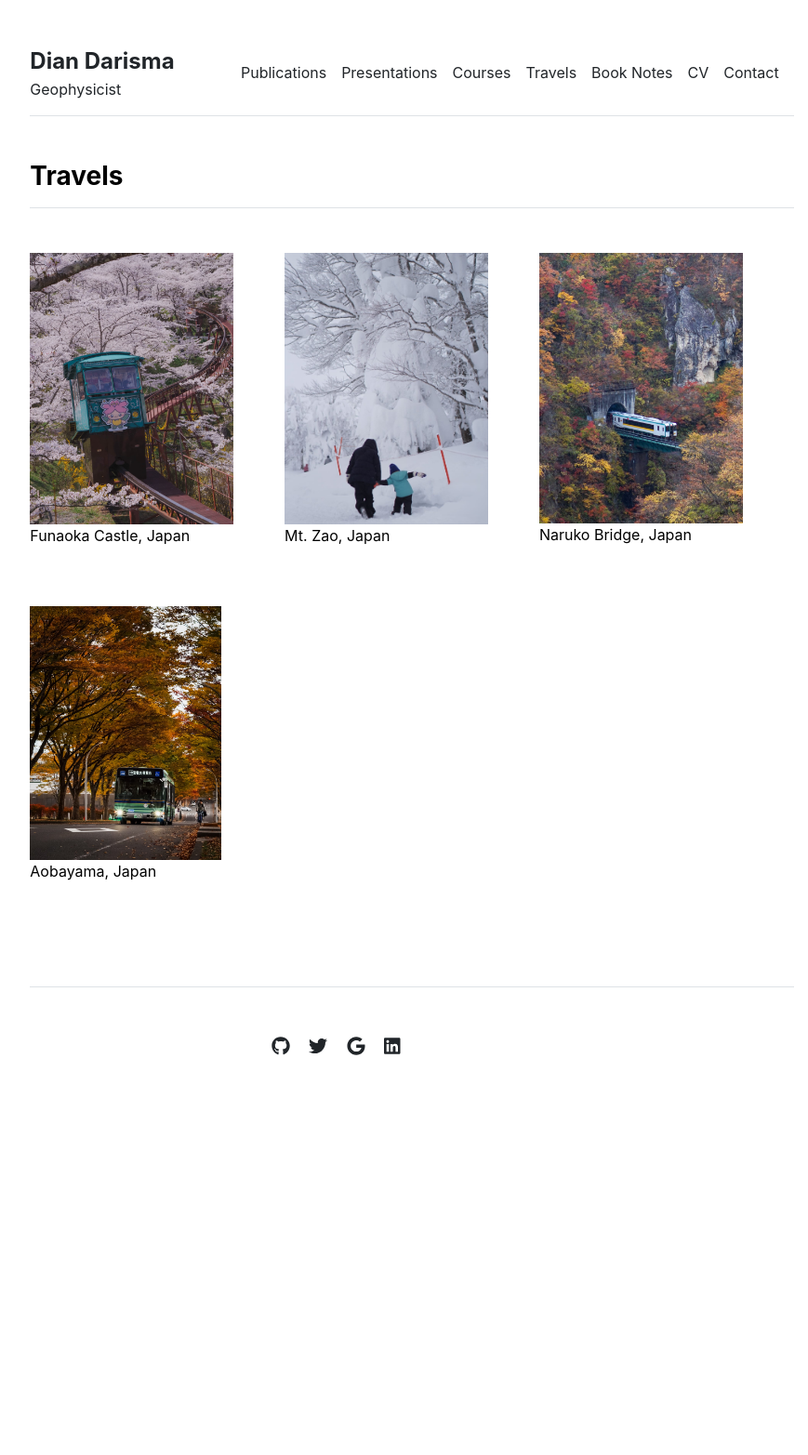
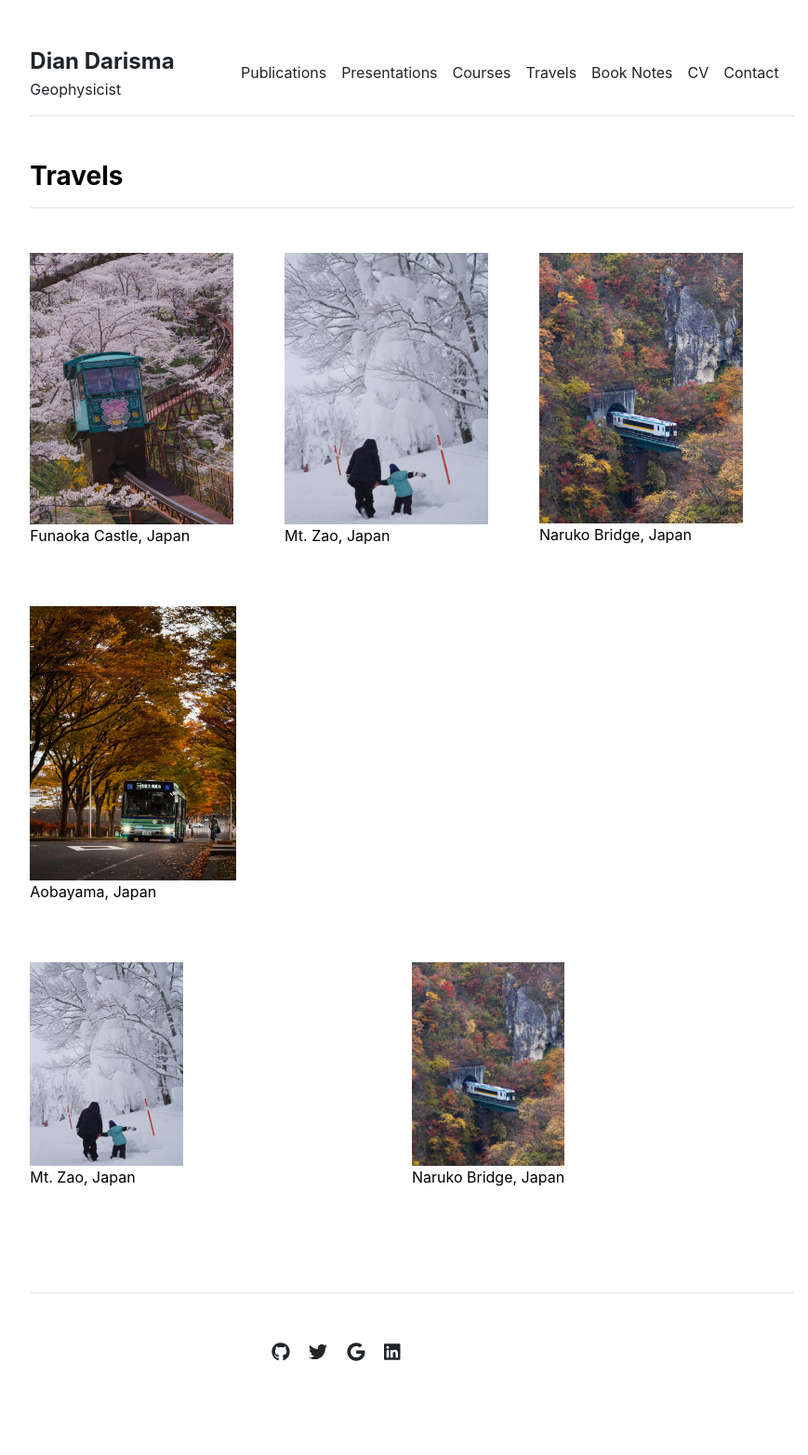
Before and after one commit to diandarisma/diandarisma.github.io, a Jekyll site: the page built from travels.md, in a window 1280 px wide. Shown: the whole page at 93% size, without its empty margins (197-1066 px from the left). Built offline with Jekyll 4.4.1, drawn with Linux system fonts in a browser that asks for light colours; before the commit the page ends 1236 px from its top, so only the background shows below that.

Commit message:
Update travels.html

```diff
--- a/_includes/travels.html
+++ b/_includes/travels.html
@@ -31,12 +31,25 @@
           <figcaption>Naruko Bridge, Japan</figcaption>
         </figure>
       </div>
+
       <div class="image-container">
         <figure>
-          <img src="/assets/img/travel/aoba.jpeg" alt="aoba" width="25%">
+          <img src="/assets/img/travel/aoba.jpeg" alt="aoba" width="27%">
           <figcaption>Aobayama, Japan</figcaption>
         </figure>
       </div>
+
+      <div class="image-container">
+        <figure>
+          <img src="/assets/img/travel/mtzao.jpeg" alt="mtzao" width="40%">
+          <figcaption>Mt. Zao, Japan</figcaption>
+        </figure>
+        <figure>
+          <img src="/assets/img/travel/narukobridge.jpeg" alt="naruko" width="40%">
+          <figcaption>Naruko Bridge, Japan</figcaption>
+        </figure>
+      </div>
+
     </div>
   </div>
 </div>
```
